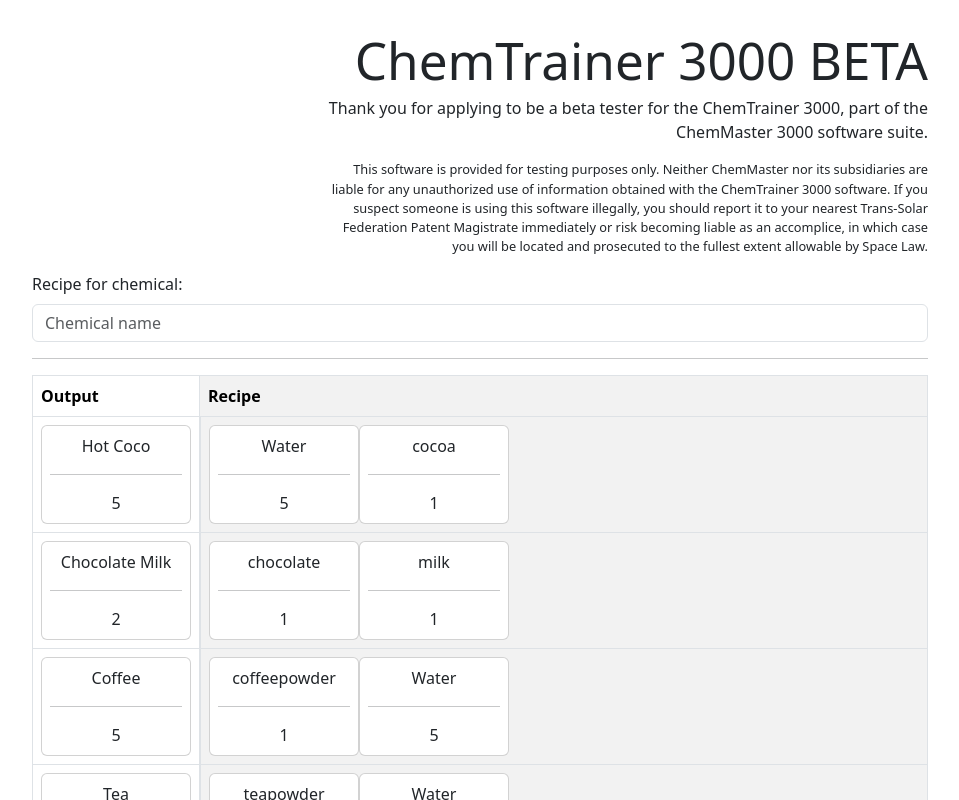
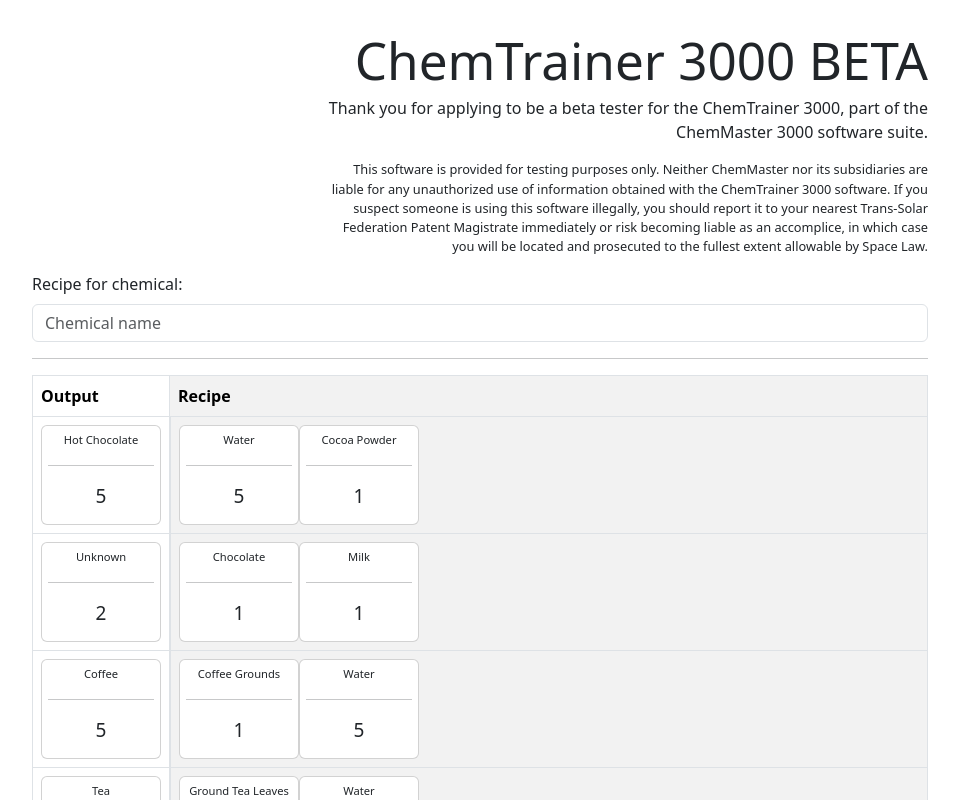
Before and after one commit to asciodev/ChemTrainer3000, a React (Vite) app: page / in a window 1280 px wide. Shown: the top 800 px of the page, without its empty margins (160-1119 px from the left). Built offline with nearby package versions, Linux system fonts and the light colour scheme.

Commit message:
Connect reagents data to interface

```diff
--- a/src/components/ReagentCard.tsx
+++ b/src/components/ReagentCard.tsx
@@ -1,16 +1,19 @@
 interface reagent {
   name: string,
+  id: string,
+}
+
+interface ReagentCardInput {
+  reagent: reagent,
   amount: number | string
 }
 
-function ReagentCard({ reagent } : { reagent: reagent }) {
-  return <>
-    <div className="reagent card">
-      <span>{reagent.name}</span>
+function ReagentCard({ input } : { input: ReagentCardInput}) {
+  return <div className="reagent card">
+      <span>{input.reagent.name}</span>
       <hr/>
-      <span>{reagent.amount}</span>
+      <span className="number">{input.amount}</span>
     </div>
-  </>
 }
 
 export default ReagentCard
--- a/src/components/RecipeCalculator.css
+++ b/src/components/RecipeCalculator.css
@@ -17,9 +17,19 @@ h1 {
 }
 
 .reagent.card {
-  width: 150px;
+  width: 120px;
+  height: 100px;
+  font-size: 0.7em;
   text-align: center;
   padding: 0.5em !important;
+}
+
+.reagent.card span {
+  hyphens: auto;
+}
+
+.reagent.card span.number {
+  font-size: 1.7em;
 }
 
 td:not(:last-child){
--- a/src/components/RecipeCalculator.tsx
+++ b/src/components/RecipeCalculator.tsx
@@ -1,12 +1,19 @@
 import { useState } from 'react';
 import './RecipeCalculator.css'
+import RecipeRow from './RecipeRow';
 import recipes from '../recipes/recipes';
-import RecipeRow from './RecipeRow';
 import Fuse from 'fuse.js';
 
 function RecipeCalculator() {
   const [searchData, setSearchData] = useState("");
-  const fuse = new Fuse(Object.keys(recipes));
+  const fuse = new Fuse(Object.values(recipes), {
+    keys: [
+      "name",
+      "id",
+      "result",
+      "category"
+    ],
+  });
   const results = fuse.search(searchData);
   function search(query: string) {
     setSearchData(query);
@@ -32,9 +39,7 @@ function RecipeCalculator() {
         </tr>
       </thead>
       <tbody>
-        {results.map(recipe_name => <>
-          <RecipeRow recipe={recipes[recipe_name.item]} />
-        </>)}
+        {results.map(recipe_result => <RecipeRow recipe={recipe_result.item} />)}
       </tbody>
     </table>
   </>;
--- a/src/components/RecipeRow.tsx
+++ b/src/components/RecipeRow.tsx
@@ -1,16 +1,21 @@
-import recipes, { Recipe } from "../recipes/recipes"
+import reagents from "../reagents"
+import { Recipe } from "../recipes/recipes"
 import ReagentCard from "./ReagentCard"
 
 function RecipeRow({ recipe } : { recipe: Recipe}) {
 
-  return <>
-    <tr>
-      <td><ReagentCard reagent={{name: recipe.name, amount: Number(recipe.result_amount)}}/></td>
-      <td className="d-flex flex-wrap">{Object.keys(recipe.required_reagents).map(reagent_id => <>
-        <ReagentCard reagent={{name: recipes[reagent_id]?.name || reagent_id, amount: recipe.required_reagents[reagent_id]}} />
-      </>)}{!!recipe.min_temp && <ReagentCard reagent={{name: "Temperature", amount: recipe.min_temp}} />}</td>
+  const reagent = reagents.find((reagent) => !!reagent && reagent.id === recipe.result) || {name: "Unknown", id: "0"};
+  return reagent && <tr>
+      <td>{!!reagent && <ReagentCard input={{reagent: reagent, amount: recipe.result_amount || 0}}/>}</td>
+       <td className="d-flex flex-wrap">
+        {Object.keys(recipe.required_reagents).map(function(reagent_id){
+          const ingredient = reagents.find((reagent) => reagent.id === reagent_id);
+          return <div key={reagent_id}>
+            {ingredient && <ReagentCard input={{reagent: ingredient, amount: recipe.required_reagents[reagent_id]}} /> }
+          </div>
+        })}{!!recipe.min_temp && <ReagentCard input={{reagent: {name: "Temperature", id: "min_temp"}, amount: recipe.min_temp}} />}
+      </td>
     </tr>
-  </>
 }
 
 export default RecipeRow
```
